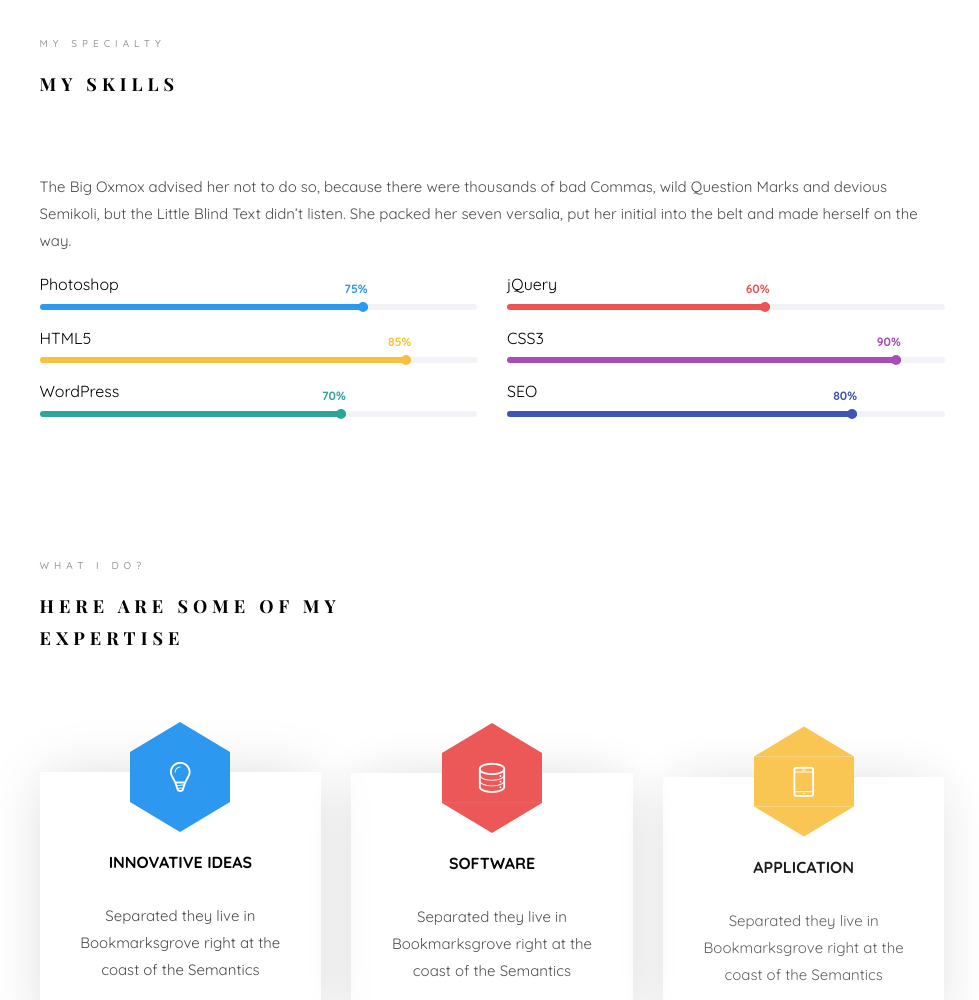
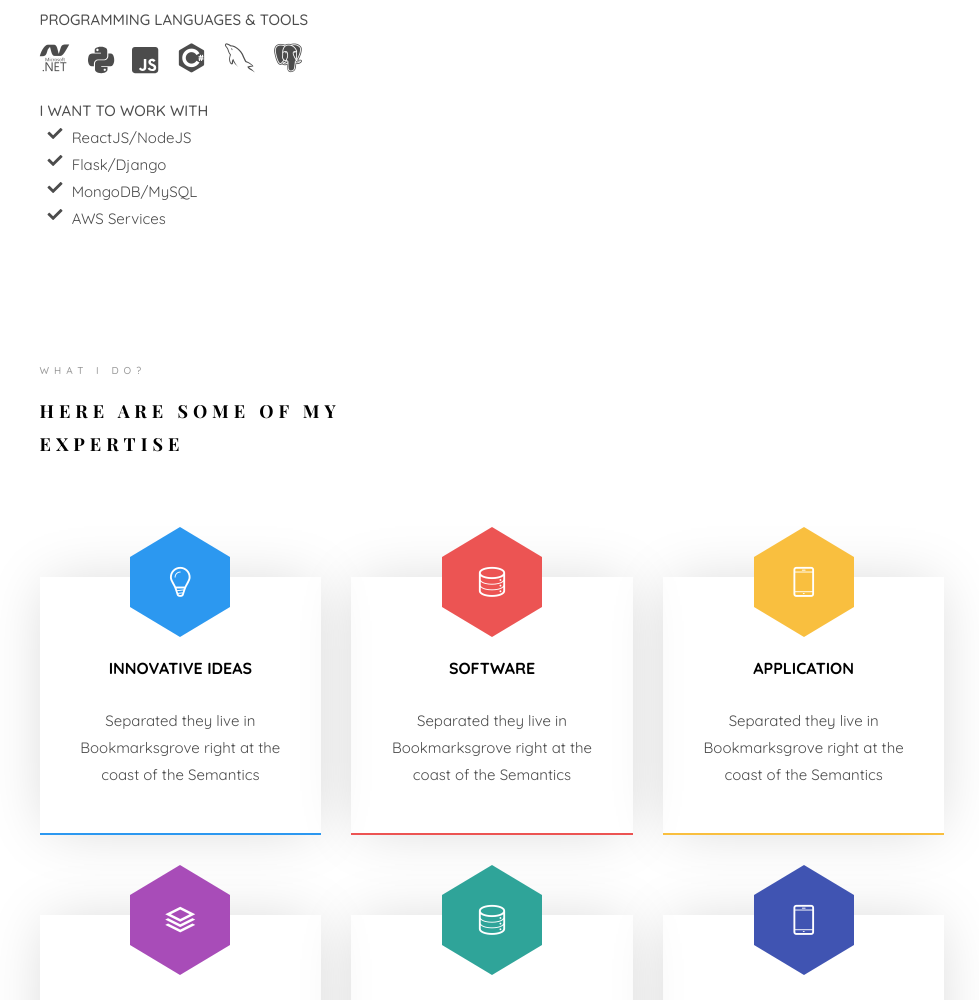
Before and after one commit to IamShoaibAhmed/IamShoaibAhmed.github.io, a plain HTML site: page index.html in a window 1280 px wide. Shown: the part 1800-2800 px from the top of the page, without its empty margins (298-1277 px from the left). Drawn offline with nearby package versions, Linux system fonts and the light colour scheme; files whose address does not match are found by name; a web font is replaced by a local one.

Commit message:
skills icons added

```diff
--- a/index.html
+++ b/index.html
@@ -28,6 +28,12 @@
 	<link href="https://fonts.googleapis.com/css?family=Quicksand:300,400,500,700" rel="stylesheet">
 	<link href="https://fonts.googleapis.com/css?family=Playfair+Display:400,400i,700" rel="stylesheet">
 
+
+	<link rel="stylesheet" href="https://cdn.jsdelivr.net/gh/devicons/devicon@master/devicon.min.css">
+
+
+
+
 	<!-- Animate.css -->
 	<link rel="stylesheet" href="css/animate.css">
 	<!-- Icomoon Icon Fonts-->
@@ -43,7 +49,7 @@
 	<link rel="stylesheet" href="css/owl.theme.default.min.css">
 	<!-- Theme style  -->
 	<link rel="stylesheet" href="css/style.css">
-
+	<link rel="stylesheet" href="https://cdnjs.cloudflare.com/ajax/libs/font-awesome/4.7.0/css/font-awesome.min.css">
 	<!-- Modernizr JS -->
 	<script src="js/modernizr-2.6.2.min.js"></script>
 	<!-- FOR IE9 below -->
@@ -56,6 +62,8 @@
 		.text-md-right{text-align:right!important}
 		.subheading{text-transform:uppercase;font-weight:500;}.subheading.withBorder{text-transform:unset;border-bottom:2px solid #801336;}.subheading.main{border:none;width:105%}
 		.img-profile{max-width:16rem;max-height:16rem;border:.2rem solid #801336;}
+		.fab{font-size:30px;}
+		.dev-icons{font-size:3rem}.dev-icons .list-inline-item i:hover{color:#801336}
 	</style>
 
 
@@ -142,20 +150,16 @@
 									</div>
 									<ul>
 										<li>Experienced in working with Agile/Scrum methodology</li>
-										<li>Designed and built new features for NewsCred&#x27;s Content Marketing Software</li>
-										<li>Used microservice architecture to split out software features</li>
-										<li>Migrated DB models by double-writing data and backpoping via scripts</li>
-										<li>Took leadership roles and ownership of services and it&#x27;s maintenance</li>
+										<li>Experienced in working with Github. Handled small to very large projects with speed and efficiency by version control .</li>
+										<li>Designed and developed Management and Information System for Bangladesh Red Crescent Society.</li>
+										<li>Designed and developed Logistics and Inventory Management System for Bangladesh Red Crescent Society.</li>
+										<li>Designed and developed Blood Donor and Beneficiary Management System for Bangladesh Red Crescent Society.</li>
+										<li>Expert in Kobo Toolbox which is suite of tools for field data collection for use in challenging environments.</li>
+										<li>Developed Data Visualization software by requesting api to kobo toolbox.</li>
+										<li>Took leadership roles and ownership of full Bangladesh Red Crescent Society MIS System Data Collection and also presented and gave training to more than 100 users. </li>
+										<li>Designed and implemented a HR ERP System using ODOO which is an open source ERP platform. Set up ZkTeco Attendance Device and fetched data from device to erp.</li>
+										<li>Designed and implemented a full functional ERP System including Accounting, Sales, Invoicing Modules using ODOO. Delivered complex accounting reports based on customer's demand.</li>
 										<li>Wrote tech specs for feature architecture, flow diagrams and presented them in architecture meetings</li>
-										<li>3rd party API integration and caching to overcome rate limits</li>
-										<li>Designed and implemented an article recommender system using ElasticSearch MLT by taking a user&#x27;s journey to compare with regular tags and categories grouping algorithm and did A/B testing to compare click through rates. Set up CDNs for serving Javascript for Recommended Articles Widget</li>
-										<li>Collected usage analytics and Wrote SQL queries for visualizing data on feature usage in Periscope</li>
-										<li>Designed and implemented a dashboard integrated with various in-house microservice APIs to automate repetitive client on-boarding tasks with a UI for support team. Dockerized build and deploy</li>
-										<li>Created a Content Scoring system using Yoast’s SEO analysis and SEMrush’s keywords data mining to score content based on most used words in Google’s top 20 search results</li>
-										<li>Built a feature for making ad-hoc work requests with custom form builder for taking in inputs from requesters. Used ReactJS and Flask for the backend using design patterns like Factory Pattern and Strategy Pattern and maintained SOLID principles like SRP and Interface Segregation principle</li>
-										<li>Created a Design Library with NewsCred’s brand related design using ReactJS and created both representational and smart components for effective code reuse. Introduced design patterns and code conventions for said design library. Showcased the design on a DSM (Design system manager) like Storybook with documentation</li>
-										<li>Improved Feature Performance by analyzing Google Stackdriver to identify N+1 API calls and optimized those services. Monitored using NewRelic dashboard</li>
-										<li>Added Testim test suites by capturing journeys of features to prevent regression</li>
 									</ul>
 								</div>
 
@@ -222,73 +226,30 @@
 					<div class="row">
 						<div class="col-md-12 animate-box" data-animate-effect="fadeInLeft">
 							<p>The Big Oxmox advised her not to do so, because there were thousands of bad Commas, wild Question Marks and devious Semikoli, but the Little Blind Text didn’t listen. She packed her seven versalia, put her initial into the belt and made herself on the way.</p>
+
+							<div class="subheading mb-3">Programming Languages &amp; Tools</div>
+							<ul class="list-inline dev-icons">
+								<li class="list-inline-item" title="Asp.net Core"><i class="devicon-dot-net-plain-wordmark"></i></li>
+								<li class="list-inline-item" title="Python"><span><i class="fab fa-python"></i></span></li>
+								<li class="list-inline-item" title="JavaScript"><i class="fab fa-js-square"></i></li>
+								<li class="list-inline-item" title="C#"><i class="devicon-csharp-plain"></i></li>
+								<li class="list-inline-item" title="MySQL"><i class="devicon-mysql-plain"></i></li>
+								<li class="list-inline-item" title="PostgreSQL"><i class="devicon-postgresql-plain"></i></li>
+							</ul>
+							<div class="subheading mb-3">I want to work with</div>
+							<ul class="fa-ul mb-0">
+								<li><i class="fa-li fa fa-check"></i>ReactJS/NodeJS</li>
+								<li><i class="fa-li fa fa-check"></i>Flask/Django</li>
+								<li><i class="fa-li fa fa-check"></i>MongoDB/MySQL</li>
+								<li><i class="fa-li fa fa-check"></i>AWS Services</li>
+							</ul>
+
+
 						</div>
-						<div class="col-md-6 animate-box" data-animate-effect="fadeInLeft">
-							<div class="progress-wrap">
-								<h3>Photoshop</h3>
-								<div class="progress">
-								 	<div class="progress-bar color-1" role="progressbar" aria-valuenow="75"
-								  	aria-valuemin="0" aria-valuemax="100" style="width:75%">
-								    <span>75%</span>
-								  	</div>
-								</div>
-							</div>
-						</div>
-						<div class="col-md-6 animate-box" data-animate-effect="fadeInRight">
-							<div class="progress-wrap">
-								<h3>jQuery</h3>
-								<div class="progress">
-								 	<div class="progress-bar color-2" role="progressbar" aria-valuenow="60"
-								  	aria-valuemin="0" aria-valuemax="100" style="width:60%">
-								    <span>60%</span>
-								  	</div>
-								</div>
-							</div>
-						</div>
-						<div class="col-md-6 animate-box" data-animate-effect="fadeInLeft">
-							<div class="progress-wrap">
-								<h3>HTML5</h3>
-								<div class="progress">
-								 	<div class="progress-bar color-3" role="progressbar" aria-valuenow="85"
-								  	aria-valuemin="0" aria-valuemax="100" style="width:85%">
-								    <span>85%</span>
-								  	</div>
-								</div>
-							</div>
-						</div>
-						<div class="col-md-6 animate-box" data-animate-effect="fadeInRight">
-							<div class="progress-wrap">
-								<h3>CSS3</h3>
-								<div class="progress">
-								 	<div class="progress-bar color-4" role="progressbar" aria-valuenow="90"
-								  	aria-valuemin="0" aria-valuemax="100" style="width:90%">
-								    <span>90%</span>
-								  	</div>
-								</div>
-							</div>
-						</div>
-						<div class="col-md-6 animate-box" data-animate-effect="fadeInLeft">
-							<div class="progress-wrap">
-								<h3>WordPress</h3>
-								<div class="progress">
-								 	<div class="progress-bar color-5" role="progressbar" aria-valuenow="70"
-								  	aria-valuemin="0" aria-valuemax="100" style="width:70%">
-								    <span>70%</span>
-								  	</div>
-								</div>
-							</div>
-						</div>
-						<div class="col-md-6 animate-box" data-animate-effect="fadeInRight">
-							<div class="progress-wrap">
-								<h3>SEO</h3>
-								<div class="progress">
-								 	<div class="progress-bar color-6" role="progressbar" aria-valuenow="80"
-								  	aria-valuemin="0" aria-valuemax="100" style="width:80%">
-								    <span>80%</span>
-								  	</div>
-								</div>
-							</div>
-						</div>
+
+						<div class="w-100">
+
+
 					</div>
 				</div>
 			</section>
@@ -396,6 +357,7 @@
 
 	<!-- MAIN JS -->
 	<script src="js/main.js"></script>
+	<script src="https://cdnjs.cloudflare.com/ajax/libs/font-awesome/5.13.0/js/all.min.js"></script>
 
 	</body>
 </html>
```
